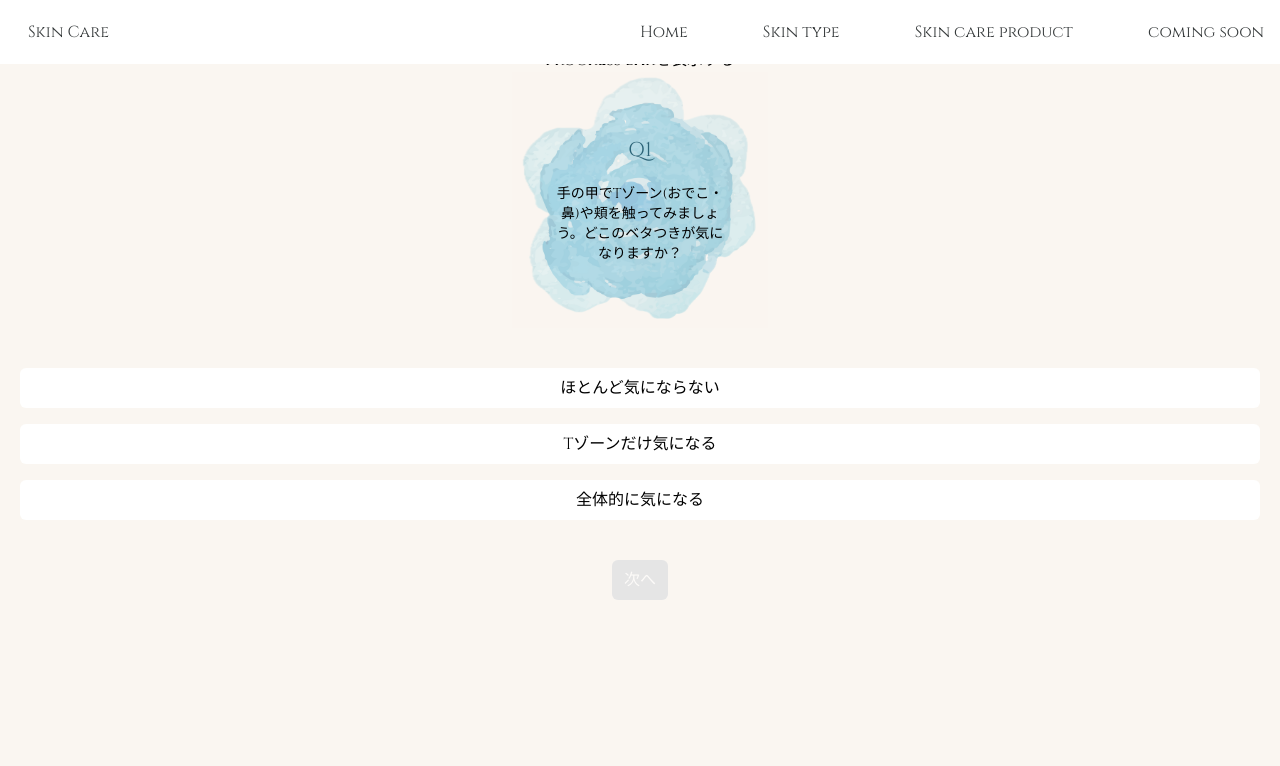
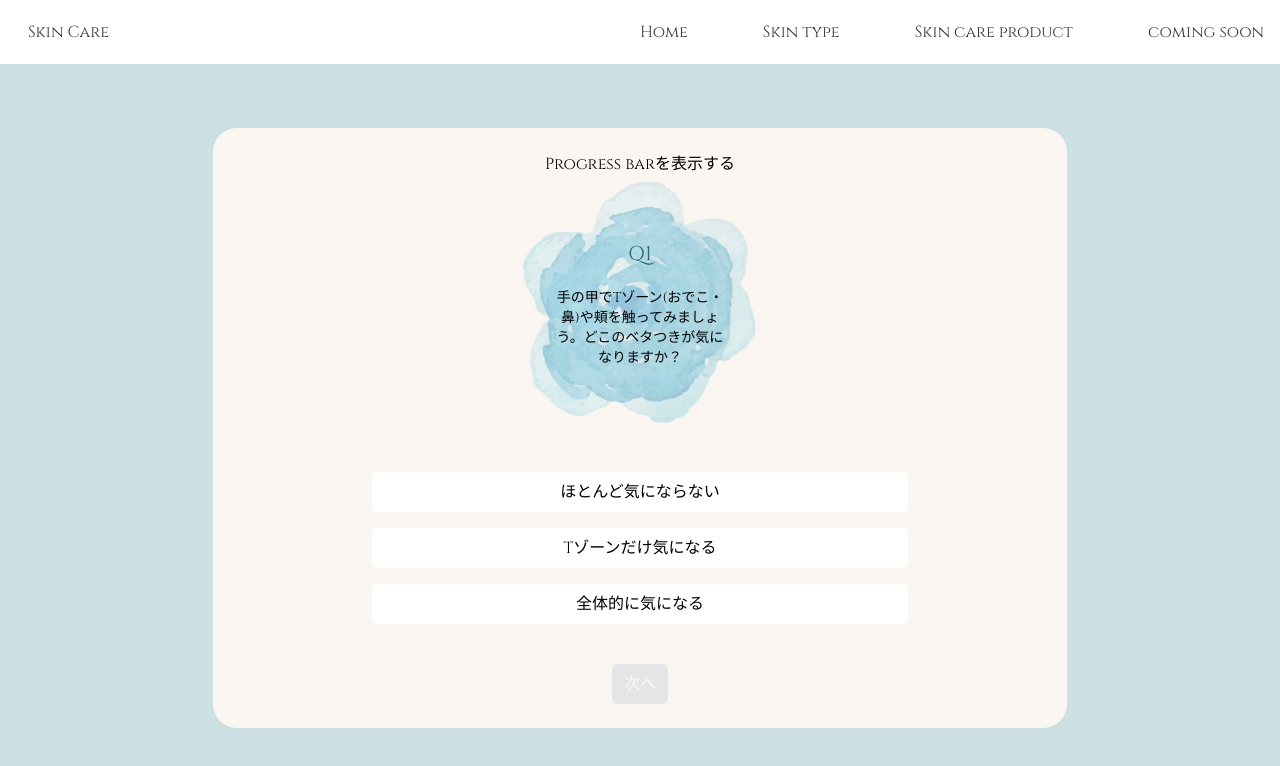
Before and after one commit to mikuweb/skincare-diagnose-app, a Next.js app: page /skin-type in a window 1280 px wide. Shown: the top 766 px of the page. Built offline with nearby package versions, Linux system fonts and the light colour scheme.

Commit message:
feat: ふわっと前後の質問に切り替わるように

```diff
--- a/src/app/skin-type/page.tsx
+++ b/src/app/skin-type/page.tsx
@@ -1,12 +1,35 @@
 "use client";
 import { useState } from "react";
-
+import { motion, AnimatePresence } from "framer-motion";
 interface Question {
   id: number;
   question: string;
   options: string[];
   answerIdx?: number;
 }
+
+const variants = {
+  enter: {
+    opacity: 0,
+    transition: {
+      duration: 0.8,
+    },
+  },
+  center: {
+    zIndex: 1,
+    opacity: 1,
+    transition: {
+      duration: 0.8,
+    },
+  },
+  exit: {
+    zIndex: 0,
+    opacity: 0,
+    transition: {
+      duration: 0.01,
+    },
+  },
+};
 
 const SkinType = () => {
   const [questions, setQuestions] = useState<Question[]>([
@@ -73,29 +96,25 @@ const SkinType = () => {
   };
 
   return (
-    <main className="h-screen pt-12 px-5 bg-beige-100 font-english">
-      {showResult ? (
-        <>
-          <p className="text-center mb-6">結果</p>
-          <div className="border border-cyan-900 flex flex-col gap-5 text-center w-3/5 mx-auto mb-6 p-7 ">
-            {questions.map((question, idx) => (
-              <div key={idx}>
-                <p>{question.question}</p>
-                <p>{question.options[question.answerIdx!]}</p>
-              </div>
-            ))}
-          </div>
-        </>
-      ) : (
-        <>
+    <div className="lg:h-screen lg:w-screen lg:bg-leaf-100 lg:flex lg:flex-col lg:justify-center lg:items-center lg:pt-14">
+      <div className="h-screen pt-16 px-5 bg-beige-100 font-english lg:w-2/3 lg:h-fit lg:rounded-3xl lg:p-6">
         <div className="text-center">Progress barを表示する</div>
         <button
           className={`${activeQuestion === 0 ? "hidden" : ""} `}
           onClick={backToPrevQ}
         >
-            ← Return
+          ← Back
         </button>
-          <div className="flex flex-col gap-10">
+
+        <AnimatePresence initial={false}>
+          <motion.div
+            key={activeQuestion}
+            variants={variants}
+            initial="enter"
+            animate="center"
+            exit="exit"
+            className="flex flex-col gap-10"
+          >
             {/* 質問 */}
             <div className="absolute left-0 right-0 w-64 h-64 mx-auto bg-beige-100 bg-opacity-60"></div>
             <div
@@ -119,7 +138,7 @@ const SkinType = () => {
               {questions[activeQuestion].options.map((option, idx) => (
                 <button
                   key={idx}
-                  className={` w-full rounded-md py-2 ${
+                  className={`w-full md:w-2/4 lg:w-2/3 mx-auto rounded-md py-2 ${
                     selectedAnswerIdx === idx
                       ? "bg-leaf-100"
                       : "bg-white hover:opacity-60"
@@ -151,10 +170,10 @@ const SkinType = () => {
             >
               結果を表示する（無料）
             </button>
+          </motion.div>
+        </AnimatePresence>
       </div>
-        </>
-      )}
-    </main>
+    </div>
   );
 };
 
```
Lines whose indentation alone changed are shown as unchanged.
